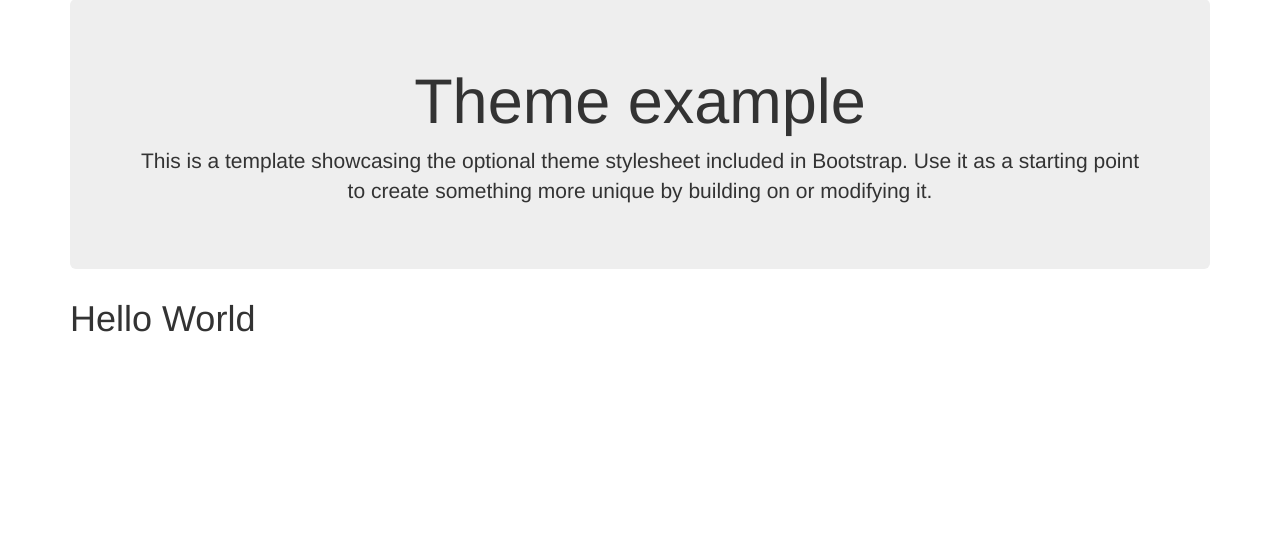
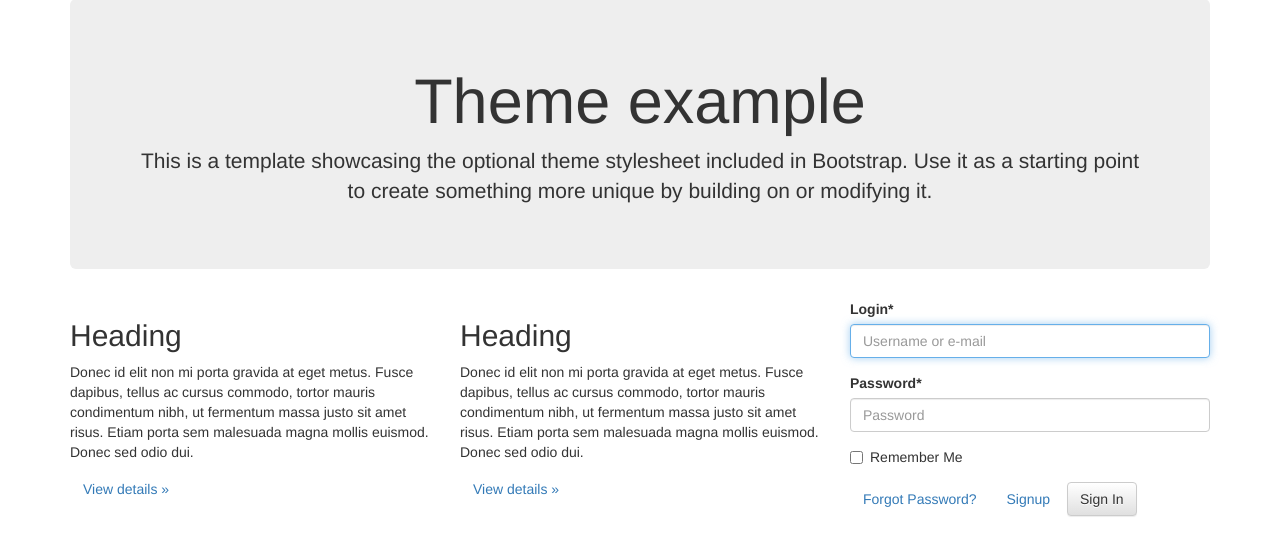
Before and after one commit to RocKIn0X/SWE_5810500439_eCommerce, a Django app: page / in a window 1280 px wide. Shown: the part 71-627 px from the top of the page. Run offline with Django 3.2, Linux system fonts and the light colour scheme; some libraries are stand-ins or nearby versions.

Commit message:
add forgot password and signup on home

```diff
--- a/src/profiles/templates/home.html
+++ b/src/profiles/templates/home.html
@@ -17,5 +17,37 @@
 {% endblock %}
 
 {% block content %}
-<h1>Hello World</h1>
+<div class="row">
+        <div class="col-md-4">
+          <h2>Heading</h2>
+          <p>Donec id elit non mi porta gravida at eget metus. Fusce dapibus, tellus ac cursus commodo, tortor mauris condimentum nibh, ut fermentum massa justo sit amet risus. Etiam porta sem malesuada magna mollis euismod. Donec sed odio dui. </p>
+          <p><a class="btn btn-secondary" href="#" role="button">View details »</a></p>
+        </div>
+        <div class="col-md-4">
+          <h2>Heading</h2>
+          <p>Donec id elit non mi porta gravida at eget metus. Fusce dapibus, tellus ac cursus commodo, tortor mauris condimentum nibh, ut fermentum massa justo sit amet risus. Etiam porta sem malesuada magna mollis euismod. Donec sed odio dui. </p>
+          <p><a class="btn btn-secondary" href="#" role="button">View details »</a></p>
+        </div>
+        <div class="col-md-4">
+          {% if request.user.is_authenticated %}
+          <h3>Hello {{ request.user }}</h3>
+
+          {% else %}
+          <form class="login" method="POST" action="{% url 'account_login' %}">
+            {% csrf_token %}
+
+            <div id="div_id_login" class="form-group"> <label for="id_login" class="control-label  requiredField">
+                  Login<span class="asteriskField">*</span> </label> <div class="controls "> <input type="text" name="login" autofocus="autofocus" required="" placeholder="Username or e-mail" class="textinput textInput form-control" id="id_login"> </div> </div> <div id="div_id_password" class="form-group"> <label for="id_password" class="control-label  requiredField">
+                  Password<span class="asteriskField">*</span> </label> <div class="controls "> <input type="password" name="password" required="" placeholder="Password" class="textinput textInput form-control" id="id_password"> </div> </div> <div class="form-group"> <div id="div_id_remember" class="checkbox"> <label for="id_remember" class=""> <input type="checkbox" name="remember" class="checkboxinput" id="id_remember">
+                      Remember Me
+                  </label> </div> </div>
+
+
+            <a class="btn btn-link button secondaryAction" href="{% url 'account_reset_password' %}">Forgot Password?</a>
+            <a class="btn btn-link button secondaryAction" href="{% url 'account_signup' %}">Signup</a>
+            <button class="btn btn-default primaryAction" type="submit">Sign In</button>
+          </form>
+          {% endif %}
+        </div>
+</div>
 {% endblock %}
--- a/src/profiles/views.py
+++ b/src/profiles/views.py
@@ -1,6 +1,7 @@
 # -*- coding: utf-8 -*-
 from __future__ import unicode_literals
 
+from django.contrib.auth.decorators import login_required
 from django.shortcuts import render
 
 def home(request):
@@ -12,3 +13,10 @@
     context = {}
     template = 'about.html'
     return render(request, template, context)
+
+@login_required
+def userProfile(request):
+    user = request.user
+    context = {'user': user}
+    template = 'profile.html'
+    return render(request, template, context)
--- a/src/tryten/urls.py
+++ b/src/tryten/urls.py
@@ -25,6 +25,7 @@
     url(r'^admin/', admin.site.urls),
     url(r'^$', profiles_views.home, name='home'),
     url(r'about/$', profiles_views.about, name='about'),
+    url(r'profile/$', profiles_views.userProfile, name='profile'),
     url(r'contact/$', contact_views.contact, name='contact'),
     url(r'^accounts/', include('allauth.urls')),
 ]
```
Also changed, not shown: src/profiles/templates/profile.html (added, +8 -0 lines), src/db.sqlite3, 2 other files.
